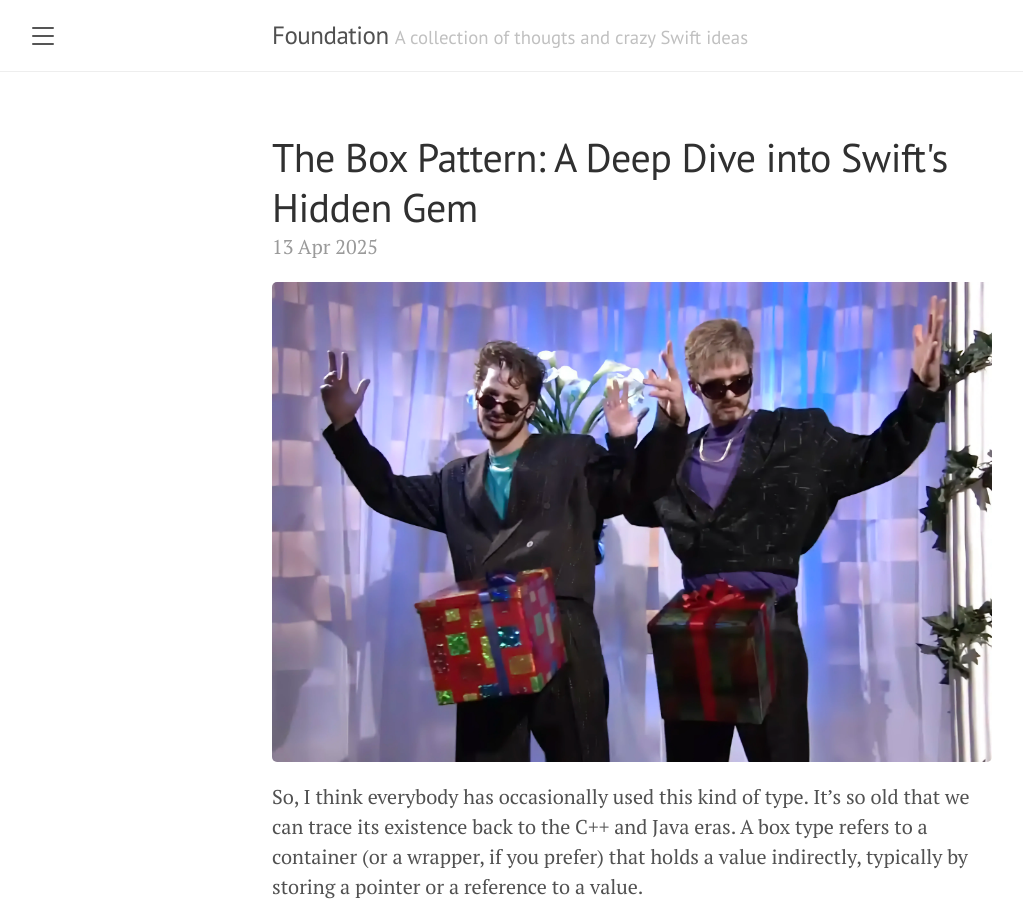
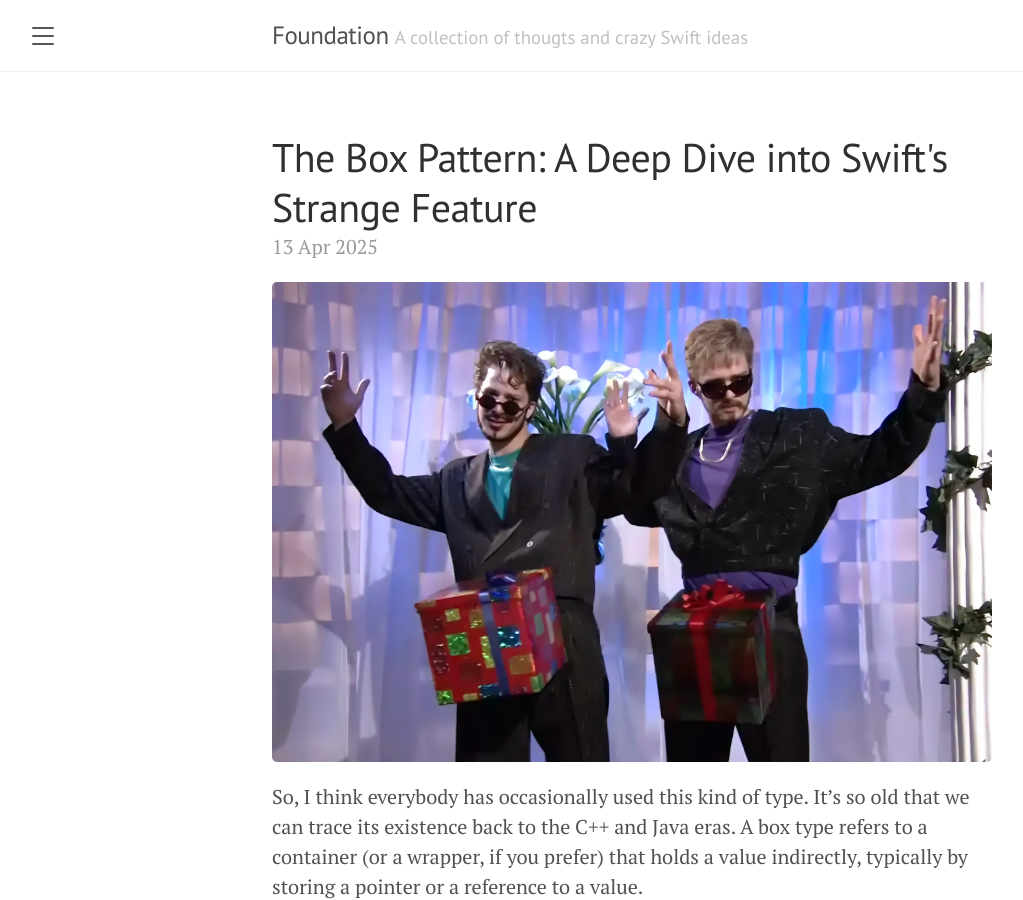
Before and after one commit to brunogama/jekyllactions, a Jekyll site: the page built from _posts/2025-04-13-the-box.md, in a window 1280 px wide and 900 px high. Shown: the whole window, without its empty margins (8-1031 px from the left). Built offline with Jekyll 4.4.1, drawn with Linux system fonts in a browser that asks for light colours.

Commit message:
chore: rebuild 30

```diff
--- a/_posts/2025-04-13-the-box.md
+++ b/_posts/2025-04-13-the-box.md
@@ -1,6 +1,6 @@
 ---
 layout: post
-title: "The Box Pattern: A Deep Dive into Swift's Hidden Gem"
+title: "The Box Pattern: A Deep Dive into Swift's Strange Feature"
 date: 2025-04-13
 categories: swift programming
 tags: swift parameterpack box pattern generics
```
Also changed, not shown: 4 other files.
